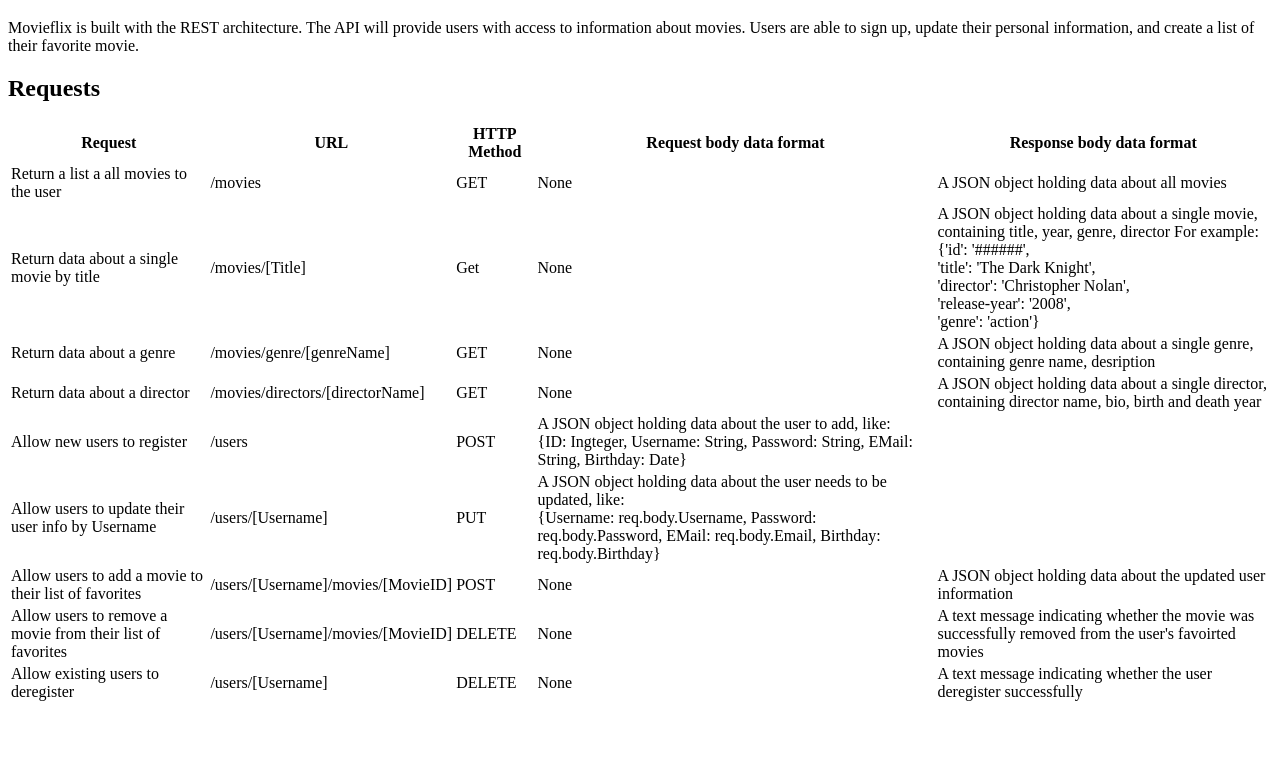
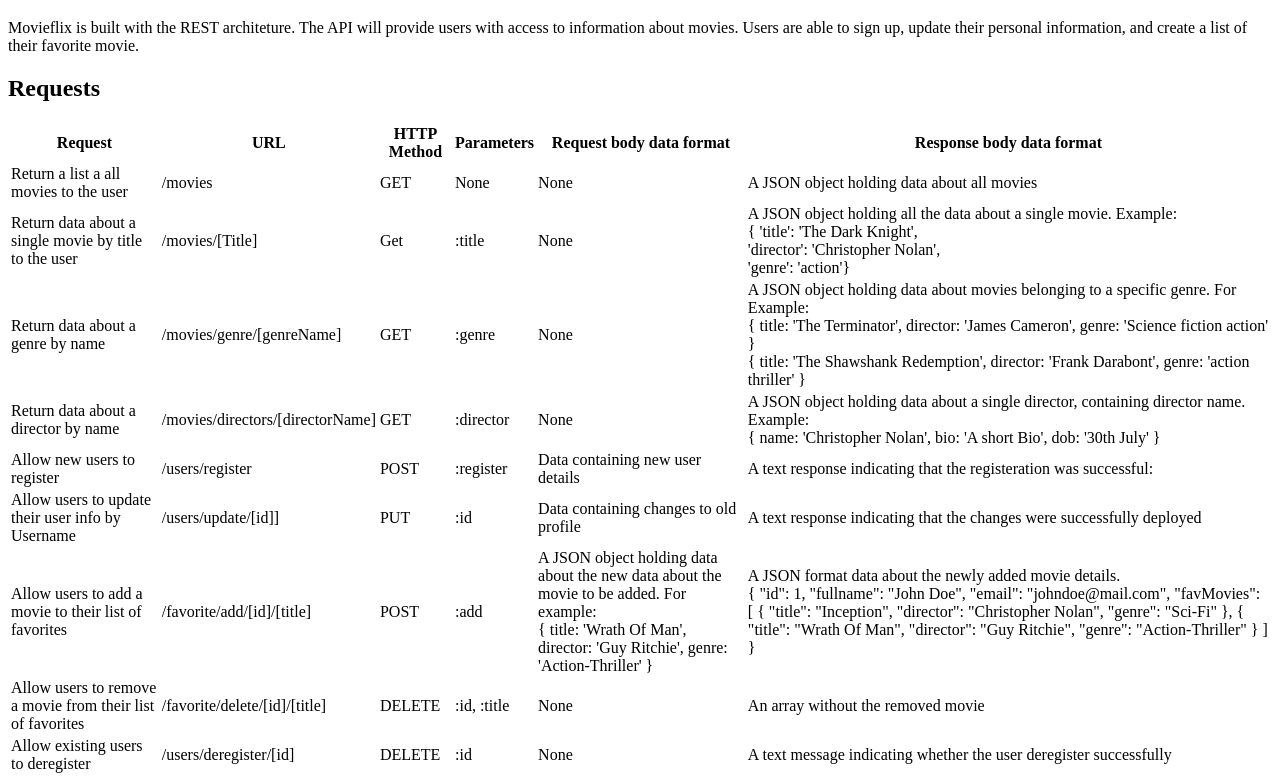
Before and after one commit to rpark199/movie_api, a website: page public/documentation.html in a window 1280 px wide. Shown: the part 61-845 px from the top of the page. Before the commit the page ends 800 px from the top, so only its background shows below. Drawn offline with Linux system fonts and the light colour scheme.

Commit message:
edited and added endpoints

```diff
--- a/public/documentation.html
+++ b/public/documentation.html
@@ -7,7 +7,7 @@
     </head>
     <body>
         <h1>Movie API</h1>
-        <p>Movieflix is built with the REST architecture. The API will provide users with access to information about movies. Users are able to sign up, update their personal information, and create a list of their favorite movie.
+        <p>Movieflix is built with the REST architeture. The API will provide users with access to information about movies. Users are able to sign up, update their personal information, and create a list of their favorite movie.
         </p>
         <h2>Requests</h2>
         <table>
@@ -16,6 +16,7 @@
                     <th>Request</th>
                     <th>URL</th>
                     <th>HTTP Method</th>
+                    <th>Parameters</th>
                     <th>Request body data format</th>
                     <th>Response body data format</th>
                 </tr>
@@ -26,77 +27,117 @@
                     <td>/movies</td>
                     <td>GET</td>
                     <td>None</td>
+                    <td>None</td>
                     <td> A JSON object holding data about all movies</td>
                 </tr>
                 <tr>
-                    <td>Return data about a single movie by title</td>
+                    <td>Return data about a single movie by title to the user</td>
                     <td>/movies/[Title]</td>
                     <td>Get</td>
+                    <td>:title</td>
                     <td>None</td>
-                    <td>A JSON object holding data about a single movie, containing title, year, genre, director
-                        For example:<br>
-                        {'id': '######',<br>
+                    <td>A JSON object holding all the data about a single movie. Example:<br>
+                        {
                         'title': 'The Dark Knight',<br>
                         'director': 'Christopher Nolan',<br>
-                        'release-year': '2008',<br>
                         'genre': 'action'}
                     </td>
                 </tr>
                 <tr>
-                    <td>Return data about a genre</td>
+                    <td>Return data about a genre by name</td>
                     <td>/movies/genre/[genreName]</td>
                     <td>GET</td>
+                    <td>:genre</td>
                     <td>None</td>
-                    <td>A JSON object holding data about a single genre, containing genre name, desription</td>
+                    <td>A JSON object holding data about movies belonging to a specific genre. For Example: <br>
+                        {
+                            title: 'The Terminator',
+                            director: 'James Cameron',
+                            genre: 'Science fiction action'
+                        } <br>
+                        {
+                            title: 'The Shawshank Redemption',
+                            director: 'Frank Darabont',
+                            genre: 'action thriller'
+                        }
+                    </td>
                 </tr>
                 <tr>
-                    <td>Return data about a director</td>
+                    <td>Return data about a director by name</td>
                     <td>/movies/directors/[directorName]</td>
                     <td>GET</td>
+                    <td>:director</td>
                     <td>None</td>
-                    <td>A JSON object holding data about a single director, containing director name, bio, birth and death year</td>
+                    <td>A JSON object holding data about a single director, containing director name. Example: <br>
+                        {
+                            name: 'Christopher Nolan',
+                            bio: 'A short Bio',
+                            dob: '30th July'
+                        }
+                    </td>
                 </tr>
                 <tr>
                     <td>Allow new users to register</td>
-                    <td>/users</td>
+                    <td>/users/register</td>
                     <td>POST</td>
-                    <td>A JSON object holding data about the user to add, like:<br>
-                        {ID: Ingteger,
-                        Username: String,
-                        Password: String,
-                        EMail: String,
-                        Birthday: Date}
+                    <td>:register</td>
+                    <td>Data containing new user details</td>
+                    <td>A text response indicating that the registeration was successful:
                     </td>
                 </tr>
                 <tr>
                     <td>Allow users to update their user info by Username</td>
-                    <td>/users/[Username]</td>
+                    <td>/users/update/[id]]</td>
                     <td>PUT</td>
-                    <td>A JSON object holding data about the user needs to be updated, like:<br>
-                        {Username: req.body.Username,
-                        Password: req.body.Password,
-                        EMail: req.body.Email,
-                        Birthday: req.body.Birthday}
+                    <td>:id</td>
+                    <td>Data containing changes to old profile</td>
+                    <td>A text response indicating that the changes were successfully deployed</td>
+                </tr>
+                <tr>
+                    <td>Allow users to add a movie to their list of favorites</td>
+                    <td>/favorite/add/[id]/[title]</td>
+                    <td>POST</td>
+                    <td>:add</td>
+                    <td>A JSON object holding data about the new data about the movie to be added. For example:<br>
+                        {
+                            title: 'Wrath Of Man',
+                            director: 'Guy Ritchie',
+                            genre: 'Action-Thriller'
+                        }
+                    </td>
+                    <td>A JSON format data about the newly added movie details. <br>
+                        {
+                            "id": 1,
+                            "fullname": "John Doe",
+                            "email": "johndoe@mail.com",
+                            "favMovies": [
+                                {
+                                    "title": "Inception",
+                                    "director": "Christopher Nolan",
+                                    "genre": "Sci-Fi"
+                                },
+                                {
+                                    "title": "Wrath Of Man",
+                                    "director": "Guy Ritchie",
+                                    "genre": "Action-Thriller"
+                                }
+                            ]
+                        }
                     </td>
                 </tr>
                 <tr>
-                    <td>Allow users to add a movie to their list of favorites</td>
-                    <td>/users/[Username]/movies/[MovieID]</td>
-                    <td>POST</td>
+                    <td>Allow users to remove a movie from their list of favorites</td>
+                    <td>/favorite/delete/[id]/[title]</td>
+                    <td>DELETE</td>
+                    <td>:id, :title</td>
                     <td>None</td>
-                    <td>A JSON object holding data about the updated user information</td>
-                </tr>
-                <tr>
-                    <td>Allow users to remove a movie from their list of favorites</td>
-                    <td>/users/[Username]/movies/[MovieID]</td>
-                    <td>DELETE</td>
-                    <td>None</td>
-                    <td> A text message indicating whether the movie was successfully removed from the user's favoirted movies</td>
+                    <td>An array without the removed movie</td>
                 </tr>
                 <tr>
                     <td>Allow existing users to deregister</td>
-                    <td>/users/[Username]</td>
+                    <td>/users/deregister/[id]</td>
                     <td>DELETE</td>
+                    <td>:id</td>
                     <td>None</td>
                     <td>A text message indicating whether the user deregister successfully</td>
                 </tr>
```
